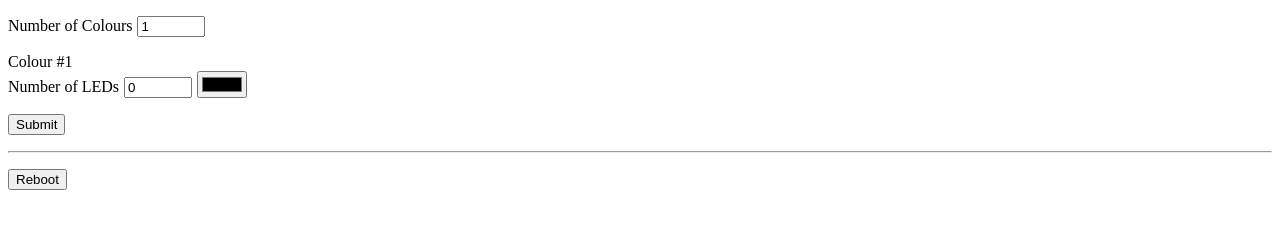
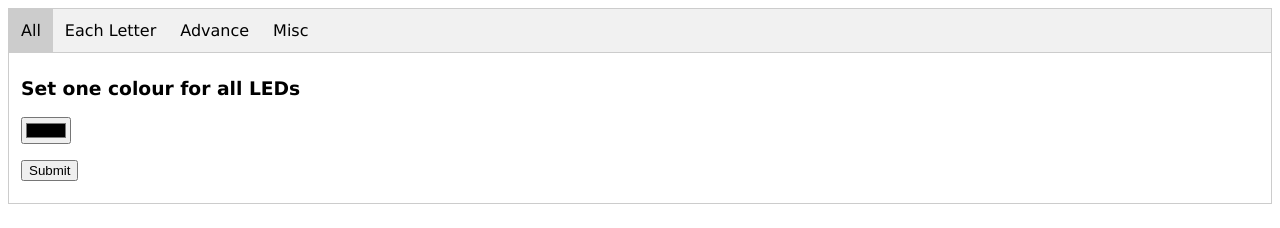
Before and after one commit to hhuangxy/ESP8266_LED, a plain HTML site: page index.html in a window 1280 px wide. Drawn offline with Linux system fonts and the light colour scheme.

Commit message:
Upload new version of website and change indentation to 2 spaces

```diff
--- a/index.html
+++ b/index.html
@@ -1,21 +1,54 @@
 <!DOCTYPE html>
 <html>
   <head>
-        <title></title>
+    <title>D&D</title>
     <link rel="stylesheet" type="text/css" href="myCSS.css">
     <script language="javascript" type="text/javascript" src="myJavascript.js"></script>
     <meta name="viewport" content="width=device-width, initial-scale=1.0, user-scalable=yes">
   </head>
 
-   <body onload="initMiddle()">
+  <body onload="init()">
+    <ul class="tab">
+      <li><a href="#" class="tablinks active" onclick="openCity(event, 'all')">All</a></li>
+      <li><a href="#" class="tablinks" onclick="openCity(event, 'eachLetter')">Each Letter</a></li>
+      <li><a href="#" class="tablinks" onclick="openCity(event, 'advance')">Advance</a></li>
+      <li><a href="#" class="tablinks" onclick="openCity(event, 'misc')">Misc</a></li>
+    </ul>
+
+    <div id="all" class="tabcontent">
+      <h3>Set one colour for all LEDs</h3>
+      <form method="POST">
+        <p><input type="color" name="colorCodeAll" value="#000000"></p>
+        <p><input type="submit" name="btnSubmit" value="Submit"></p>
+      </form>
+    </div>
+
+    <div id="eachLetter" class="tabcontent">
+      <h3>Set a colour for each letter</h3>
+      <form method="POST">
+        <p>D<input type="color" name="colorCodeD1" value="#000000"></p>
+        <p>&amp;<input type="color" name="colorCodeD2" value="#000000"></p>
+        <p>D<input type="color" name="colorCodeD3" value="#000000"></p>
+        <p><input type="submit" name="btnSubmit" value="Submit"></p>
+      </form>
+    </div>
+
+    <div id="advance" class="tabcontent">
+      <h3>Set a colour for each LED</h3>
       <p>Number of Colours<input type="number" id="numColors" name="numColors" value="1" onchange="updateMiddle(this)"></p>
-        <form action="" method="POST">
+      <form method="POST">
         <p id="middle"></p>
         <p><input type="submit" name="btnSubmit" value="Submit"></p>
       </form>
-        <hr>
-        <form action="" method="POST">
+    </div>
+
+    <div id="misc" class="tabcontent">
+      <h3>Miscellaneous functions</h3>
+      <form method="POST">
+        <p><input type="submit" name="btnTest" value="Test Pattern"></p>
         <p><input type="submit" name="btnReboot" value="Reboot"></p>
       </form>
+    </div>
+
   </body>
 </html>
--- a/myCSS.css
+++ b/myCSS.css
@@ -1,16 +1,60 @@
 body {
-    font-size: 16px;
+  font-size: 16px;
+  font-family: Verdana;
 }
 
-input[type="number"] {
-    margin-left: 5px;
-    width: 60px;
+input:not([type="submit"]) {
+  margin-left: 5px;
+  width: 50px;
 }
 
-input[type="color"] {
-    margin-left: 5px;
+input[name="colorCodeAll"] {
+  margin-left: 0px;
 }
 
-div {
-    margin-bottom: 10px;
+p[id="middle"] div {
+  margin-bottom: 10px;
 }
+
+/* Style the list */
+ul.tab {
+  list-style-type: none;
+  margin: 0;
+  padding: 0;
+  overflow: hidden;
+  border: 1px solid #ccc;
+  background-color: #f1f1f1;
+}
+
+/* Float the list items side by side */
+ul.tab li {
+  float: left;
+}
+
+/* Style the links inside the list items */
+ul.tab li a {
+  display: inline-block;
+  color: black;
+  text-align: center;
+  padding: 12px;
+  text-decoration: none;
+  transition: 0.3s;
+}
+
+/* Change background color of links on hover */
+ul.tab li a:hover {
+  background-color: #ddd;
+}
+
+/* Create an active/current tablink class */
+ul.tab li a:focus, .active {
+  background-color: #ccc;
+}
+
+/* Style the tab content */
+.tabcontent {
+  display: none;
+  padding: 6px 12px;
+  border: 1px solid #ccc;
+  border-top: none;
+}
--- a/myJavascript.js
+++ b/myJavascript.js
@@ -3,14 +3,18 @@
 var numColors = 0;
 var objDomMid = {};
 
-function initMiddle() {
+function init() {
+  // Make all-block active
+  document.getElementById("all").style.display = "block";
+
+  // Initialize advance-block
   var objDomNum = document.getElementById("numColors");
   objDomMid = document.getElementById("middle");
   updateMiddle(objDomNum);
 }
 
 function updateMiddle(self) {
-    var num = validateNum(self, 1, 20);
+  var num = validateNum(self, 1, 27);
 
   while (num > numColors) {
     numColors++;
@@ -67,3 +71,24 @@ function validateNum(self, min, max) {
 
   return self.value;
 }
+
+function openCity(evt, cityName) {
+  // Declare all variables
+  var i, tabcontent, tablinks;
+
+  // Get all elements with class="tabcontent" and hide them
+  tabcontent = document.getElementsByClassName("tabcontent");
+  for (i = 0; i < tabcontent.length; i++) {
+    tabcontent[i].style.display = "none";
+  }
+
+  // Get all elements with class="tablinks" and remove the class "active"
+  tablinks = document.getElementsByClassName("tablinks");
+  for (i = 0; i < tablinks.length; i++) {
+    tablinks[i].className = tablinks[i].className.replace(" active", "");
+  }
+
+  // Show the current tab, and add an "active" class to the link that opened the tab
+  document.getElementById(cityName).style.display = "block";
+  evt.currentTarget.className += " active";
+}
```
Also changed, not shown: 5 other files. Lines whose indentation alone changed are shown as unchanged.
